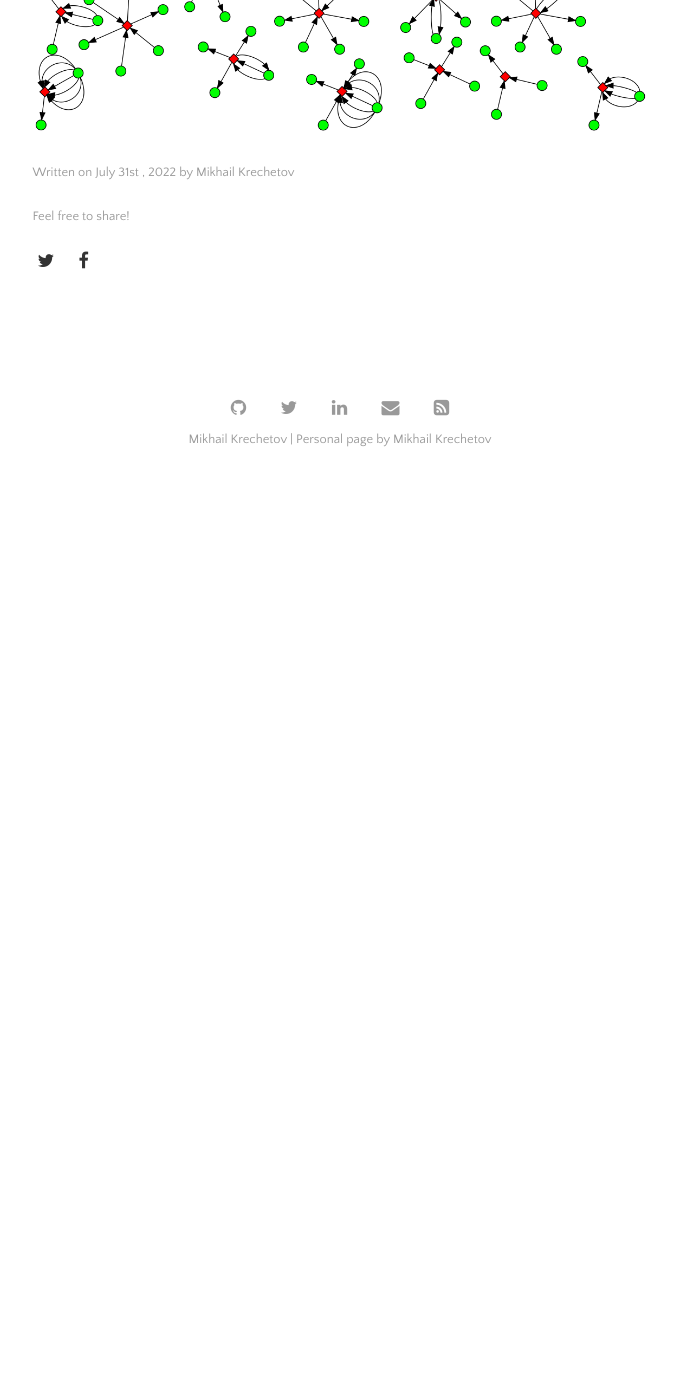
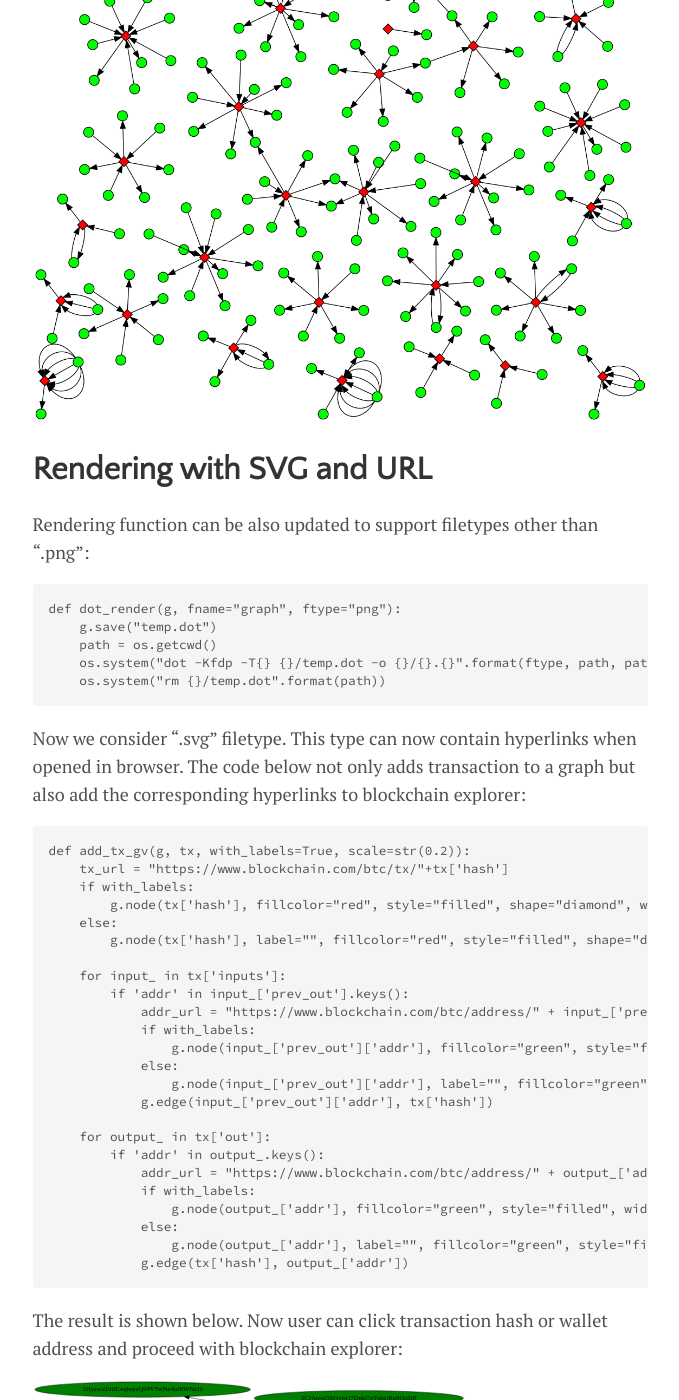
Before and after one commit to mkrechetov/mkrechetov.github.io, a Jekyll site: the page built from _posts/2022-07-31-transactions.markdown, in a window 1280 px wide and 1400 px high, scrolled down 4271 px. Shown: the whole window, without its empty margins (300-979 px from the left). Built offline with Jekyll 4.4.1, drawn with Linux system fonts in a browser that asks for light colours; before the commit the page ends 4756 px from its top, so only the background shows below that.

Commit message:
add tx with hyperlinks

````diff
--- a/_posts/2022-07-31-transactions.markdown
+++ b/_posts/2022-07-31-transactions.markdown
@@ -146,6 +147,51 @@
 ```
 
 Transaction zoo of block 747340 then looks as follows:
+![zoo747340](../assets/transactions/zoo747340.png)
 
+Rendering with SVG and URL
+=========
 
-![zoo747340](../assets/transactions/zoo747340.png)
+Rendering function can be also updated to support filetypes other than ".png":
+
+```
+def dot_render(g, fname="graph", ftype="png"):
+    g.save("temp.dot")
+    path = os.getcwd()
+    os.system("dot -Kfdp -T{} {}/temp.dot -o {}/{}.{}".format(ftype, path, path, fname, ftype))
+    os.system("rm {}/temp.dot".format(path))
+```
+
+Now we consider ".svg" filetype. This type can now contain hyperlinks when opened in browser.
+The code below not only adds transaction to a graph but also add the corresponding hyperlinks to blockchain explorer:
+
+```
+def add_tx_gv(g, tx, with_labels=True, scale=str(0.2)):
+    tx_url = "https://www.blockchain.com/btc/tx/"+tx['hash']
+    if with_labels:
+        g.node(tx['hash'], fillcolor="red", style="filled", shape="diamond", width=scale, height=scale, href=tx_url)
+    else:
+        g.node(tx['hash'], label="", fillcolor="red", style="filled", shape="diamond", width=scale, height=scale, href=tx_url)
+
+    for input_ in tx['inputs']:
+        if 'addr' in input_['prev_out'].keys():
+            addr_url = "https://www.blockchain.com/btc/address/" + input_['prev_out']['addr']
+            if with_labels:
+                g.node(input_['prev_out']['addr'], fillcolor="green", style="filled", width=scale, height=scale, href=addr_url)
+            else:
+                g.node(input_['prev_out']['addr'], label="", fillcolor="green", style="filled", width=scale, height=scale, href=addr_url)
+            g.edge(input_['prev_out']['addr'], tx['hash'])
+
+    for output_ in tx['out']:
+        if 'addr' in output_.keys():
+            addr_url = "https://www.blockchain.com/btc/address/" + output_['addr']
+            if with_labels:
+                g.node(output_['addr'], fillcolor="green", style="filled", width=scale, height=scale, href=addr_url)
+            else:
+                g.node(output_['addr'], label="", fillcolor="green", style="filled", width=scale, height=scale, href=addr_url)
+            g.edge(tx['hash'], output_['addr'])
+```
+
+The result is shown below. Now user can click transaction hash or wallet address and proceed with blockchain explorer:
+
+![txurl](../assets/transactions/tx13url.svg)
````
Also changed, not shown: other parts of _posts/2022-07-31-transactions.markdown (+1 -0 lines), assets/transactions/tx13url.svg (added), 1 other file.
